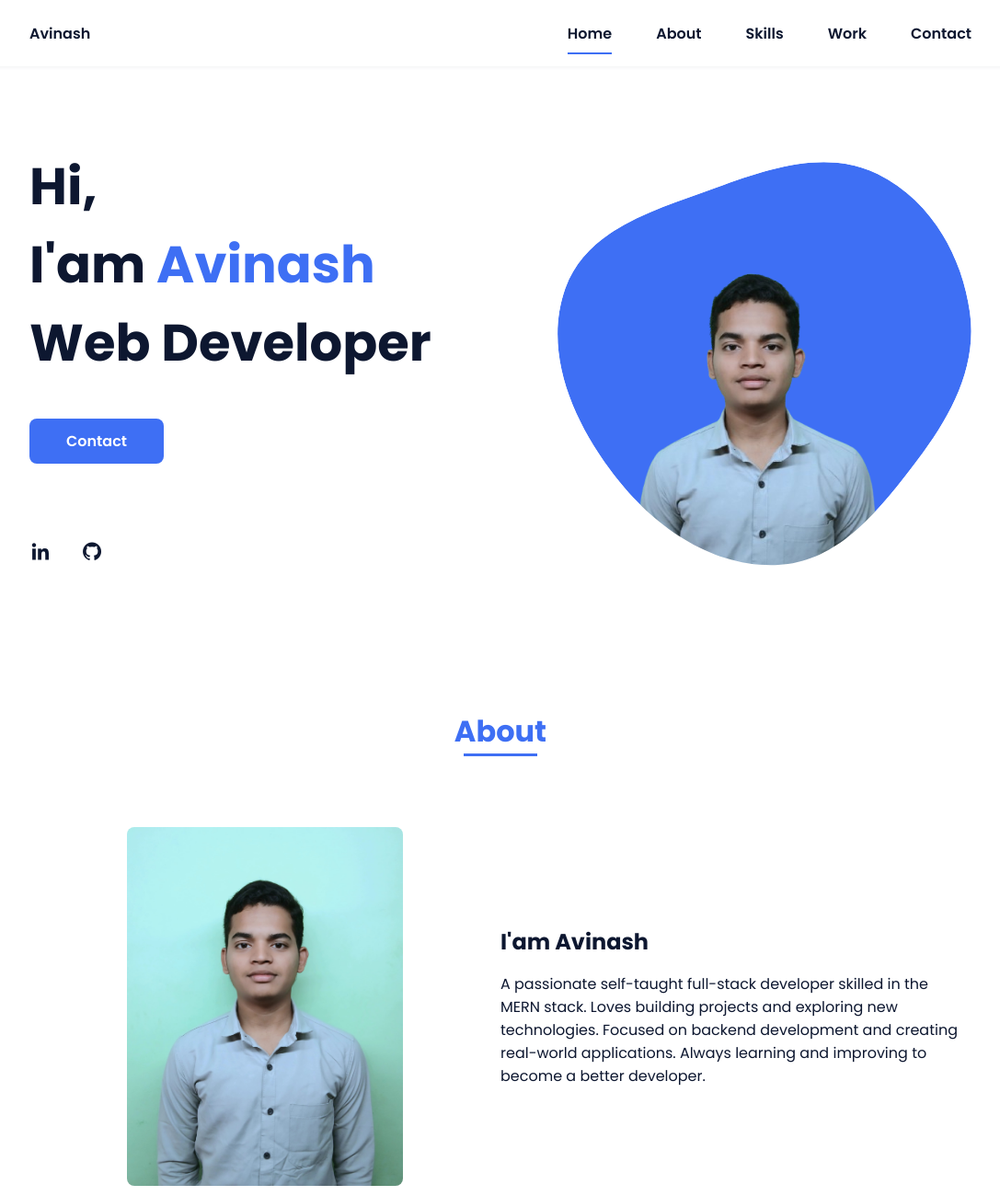
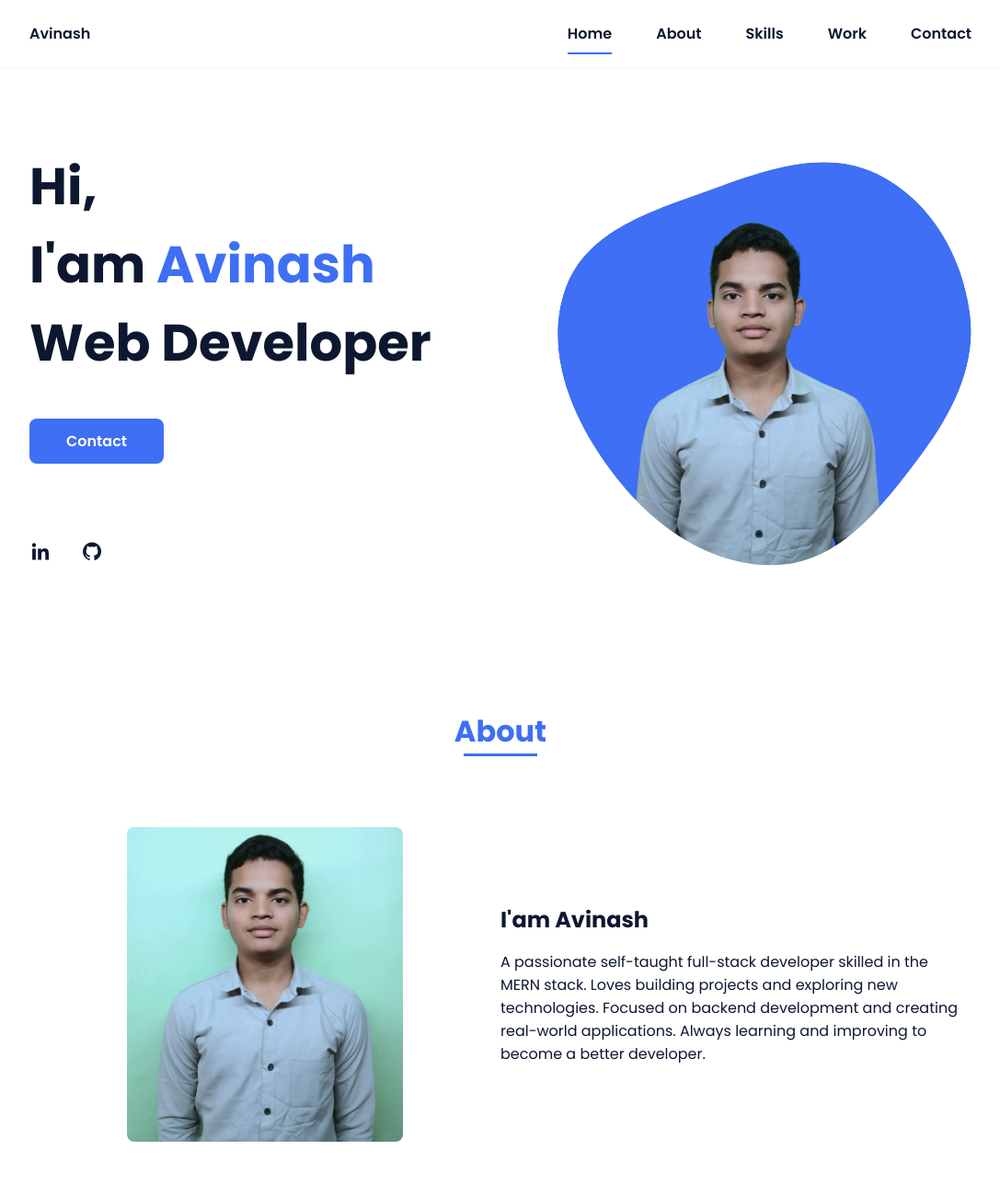
Before and after one commit to Avinash-Moida/my-portfolio, a plain HTML site: page Frontend/index.html in a window 1280 px wide. Shown: the top 1300 px of the page at 92% size, without its empty margins (96-1183 px from the left). Drawn offline with nearby package versions, Linux system fonts and the light colour scheme.

Commit message:
added my photo

```diff
--- a/Frontend/index.html
+++ b/Frontend/index.html
@@ -97,7 +97,7 @@
                 class="home__blob-img"
                 x="50"
                 y="60"
-                href="assets/img/myPhoto-removebg-preview.png"
+                href="assets/img/myPhoto1-removebg-preview.png"
               />
             </g>
           </svg>
@@ -110,7 +110,7 @@
 
         <div class="about__container bd-grid">
           <div class="about__img">
-            <img src="assets/img/myPhoto.jpg" alt="" />
+            <img src="assets/img/myPhoto1.jpg" alt="" />
           </div>
 
           <div>
```
Also changed, not shown: Frontend/assets/img/myPhoto1-removebg-preview.png (added), Frontend/assets/img/myPhoto1.jpg (added).
